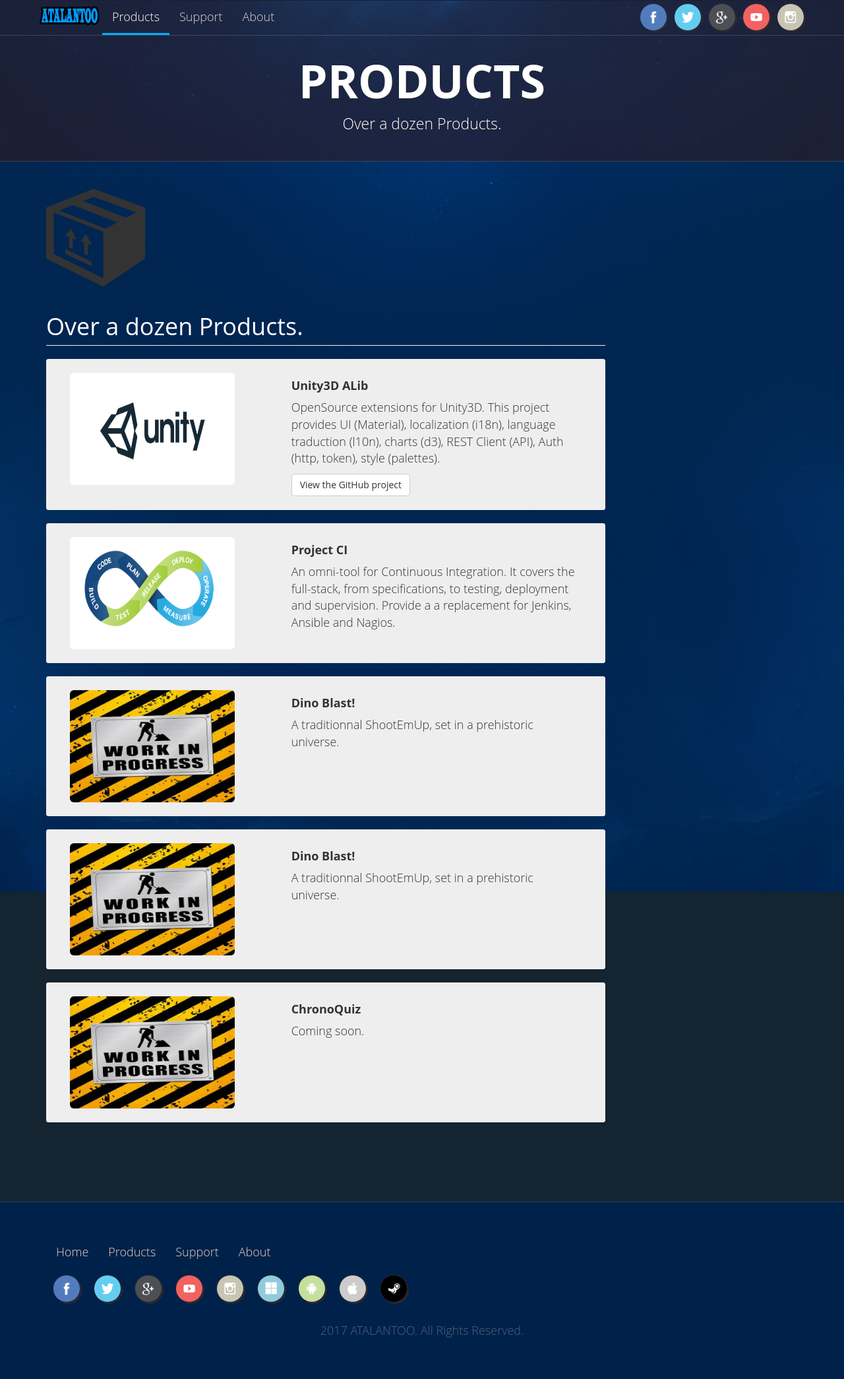
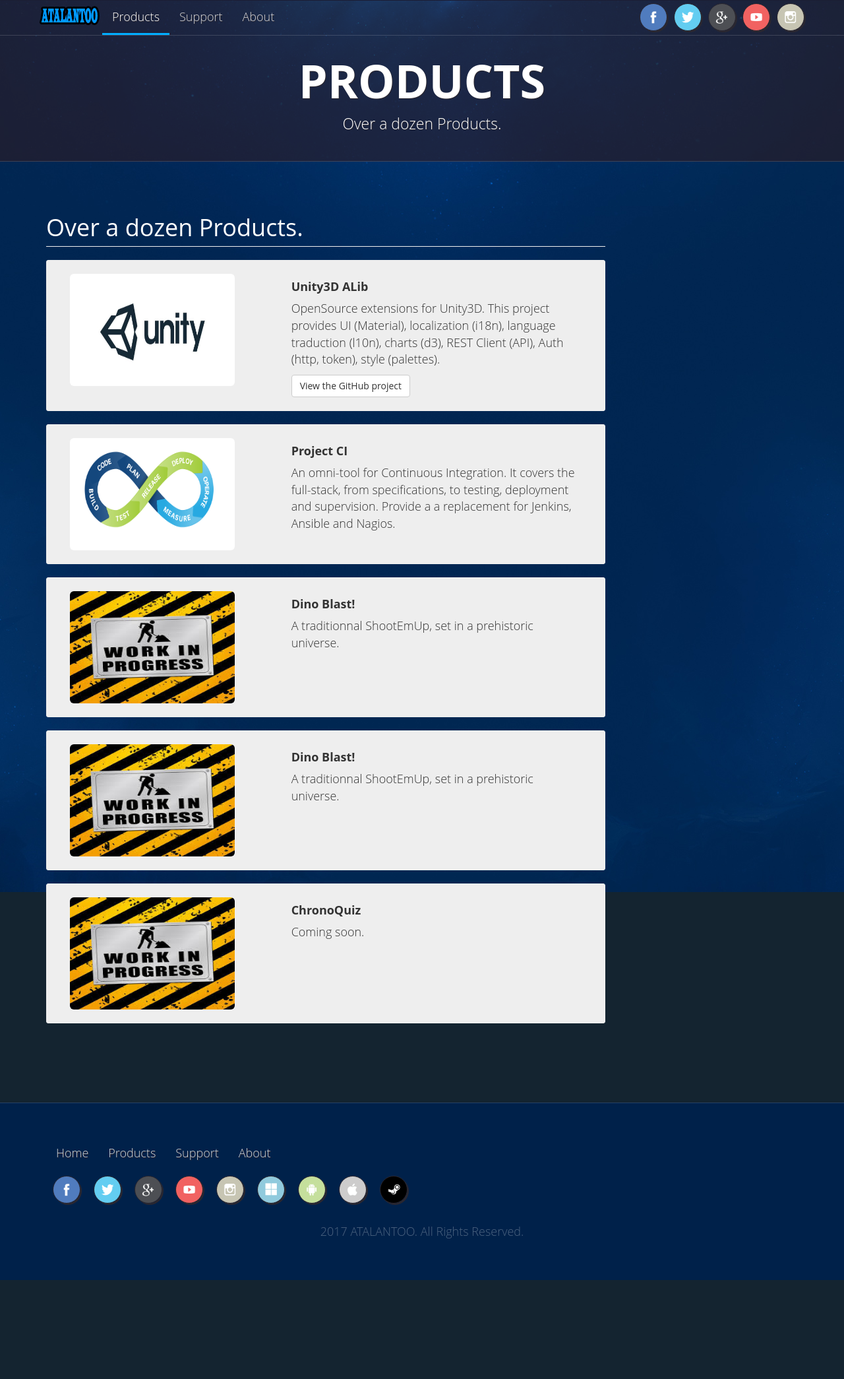
Before and after one commit to Atalantoo/site, a Jekyll site: the page built from products.html, in a window 1280 px wide. Shown: the whole page at 66% size. Built offline with Jekyll 4.4.1, drawn with Linux system fonts in a browser that asks for light colours; after the commit the page ends 1940 px from its top, so only the background shows below that.

Commit message:
fix: products thumb

```diff
--- a/products.html
+++ b/products.html
@@ -6,7 +6,6 @@
 ---
 
 <div class="site-products">
-  <img id="thumb" src="/assets/img/products/products.png" class="img-rounded">
   <h1 class="page-header">{{ page.lead }}</h1>
 </div>
 
```
Also changed, not shown: assets/img/products/products.png (deleted).
